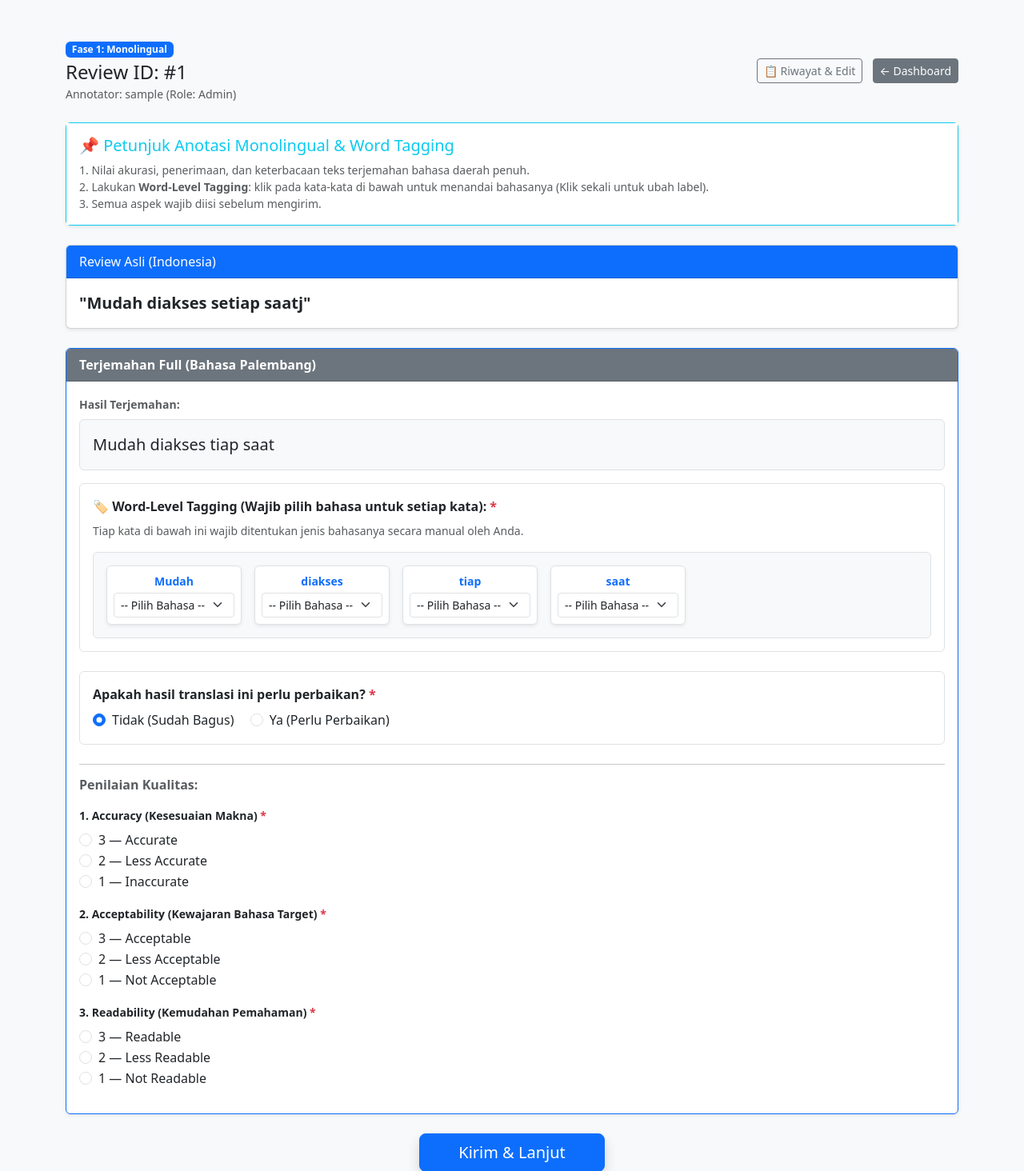
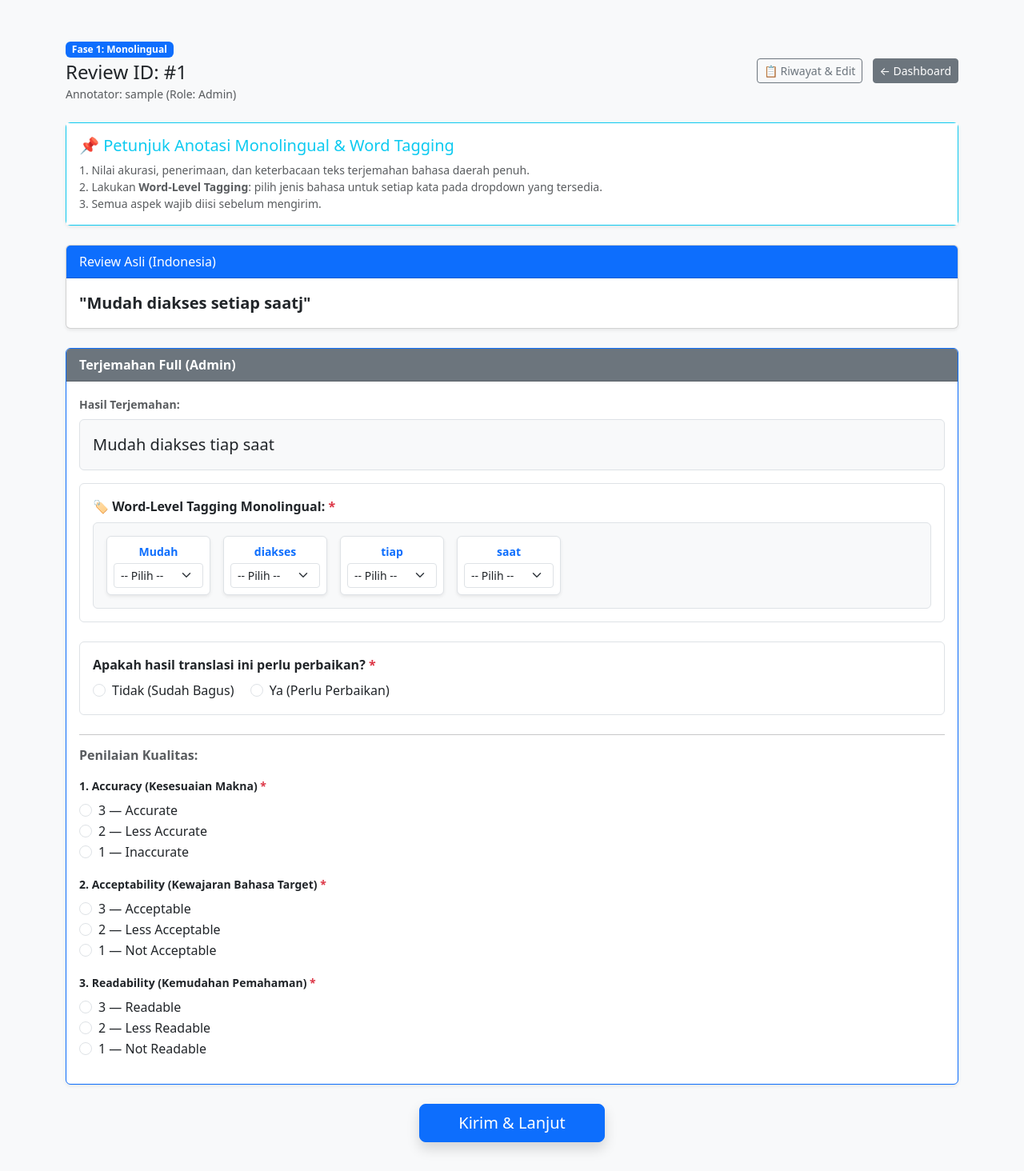
Before and after one commit to magnzetic/kai-annotation-tool, a Flask app: template templates/annotate_mono.html in a window 1280 px wide. Shown: the top 1464 px of the page at 80% size. After the commit the page ends 1439 px from the top, so only its background shows below. Run offline with Flask 3, Linux system fonts and the light colour scheme; the template is opened without the code that fills it: values that come from a table or form of the project are taken from there, others are empty; the visitor is signed in with stand-in values (Sample User, id 1); data comes from the database, SQL or seed files in the repository; some libraries are stand-ins or nearby versions.

Commit message:
Update annotate_mono.html

```diff
--- a/templates/annotate_mono.html
+++ b/templates/annotate_mono.html
@@ -19,20 +19,18 @@
             </div>
         </div>
 
-        <!-- PETUNJUK -->
         <div class="card mb-4 shadow-sm border-info">
             <div class="card-body bg-white">
                 <h5 class="card-title text-info">📌 Petunjuk Anotasi Monolingual & Word Tagging</h5>
                 <p class="card-text small text-muted mb-0">
                     1. Nilai akurasi, penerimaan, dan keterbacaan teks terjemahan bahasa daerah penuh.<br>
-                    2. Lakukan <strong>Word-Level Tagging</strong>: klik pada kata-kata di bawah untuk menandai bahasanya (Klik sekali untuk ubah label).<br>
+                    2. Lakukan <strong>Word-Level Tagging</strong>: pilih jenis bahasa untuk setiap kata pada dropdown yang tersedia.<br>
                     3. Semua aspek wajib diisi sebelum mengirim.
                 </p>
             </div>
         </div>
 
         <form action="{{ url_for('submit_monolingual', review_id=item.id) }}" method="POST">
-            <!-- ORIGINAL -->
             <div class="card mb-4 shadow-sm">
                 <div class="card-header bg-primary text-white">Review Asli (Indonesia)</div>
                 <div class="card-body">
@@ -40,127 +38,34 @@
                 </div>
             </div>
 
-            <!-- TERJEMAHAN MONOLINGUAL -->
             <div class="card mb-4 shadow-sm border-primary">
                 <div class="card-header bg-secondary text-white fw-bold">
-                    Terjemahan Full ({{ 'Bahasa Jawa' if role == 'jawa' else 'Bahasa Palembang' }})
+                    Terjemahan Full ({{ current_user.role | capitalize }})
                 </div>
                 <div class="card-body">
                     <div class="mb-3">
                         <label class="form-label text-muted small fw-bold">Hasil Terjemahan:</label>
-                        <p id="targetTextContent" class="p-3 bg-light rounded fs-5 border">{{ item.trans_jawa if role == 'jawa' else item.trans_palembang }}</p>
+                        <p id="targetTextMono" class="p-3 bg-light rounded fs-5 border">{{ item.trans_jawa if current_user.role == 'jawa' else item.trans_palembang }}</p>
                     </div>
 
-                    <!-- WORD LEVEL TAGGING (KATA PER KATA DENGAN DROPDOWN WAJIB DIISI) -->
                     <div class="mb-4 p-3 bg-white border rounded">
-                        <label class="form-label fw-bold text-dark">🏷️ Word-Level Tagging (Wajib pilih bahasa untuk setiap kata): <span class="text-danger">*</span></label>
-                        <p class="small text-muted mb-3">Tiap kata di bawah ini wajib ditentukan jenis bahasanya secara manual oleh Anda.</p>
-
-                        <div id="wordTagContainer" class="p-3 bg-light border rounded d-flex flex-wrap gap-3">
-                            <!-- Akan digenerate otomatis oleh JavaScript -->
-                        </div>
-                        <!-- Input tersembunyi untuk menampung data JSON hasil tagging -->
-                        <input type="hidden" name="word_tags_json" id="word_tags_json" required>
+                        <label class="form-label fw-bold text-dark">🏷️ Word-Level Tagging Monolingual: <span class="text-danger">*</span></label>
+                        <div id="bubbleContainerMono" class="p-3 bg-light border rounded d-flex flex-wrap gap-3"></div>
+                        <input type="hidden" name="word_tags_json" id="word_tags_mono_input">
                     </div>
 
-                    <script>
-                        // Ambil role user dari backend Flask (misal 'jawa' atau 'palembang')
-                        const userRole = "{{ current_user.role | capitalize }}";
-
-                        const textElem = document.getElementById('targetTextContent');
-                        const container = document.getElementById('wordTagContainer');
-                        const hiddenInput = document.getElementById('word_tags_json');
-
-                        const words = textElem.innerText.trim().split(/\s+/);
-                        let wordTags = words.map(w => ({ word: w, lang: "" })); // Awalnya kosong
-
-                        function renderWordTagger() {
-                            container.innerHTML = '';
-                            words.forEach((word, index) => {
-                                let box = document.createElement('div');
-                                box.className = "p-2 bg-white border rounded shadow-sm text-center";
-                                box.style.minWidth = "130px";
-
-                                let wordLabel = document.createElement('div');
-                                wordLabel.innerText = word;
-                                wordLabel.className = "fw-bold mb-1 text-primary small";
-
-                                let select = document.createElement('select');
-                                select.className = "form-select form-select-sm";
-                                select.required = true; // Wajib diisi
-
-                                // Opsi Default (Kosong)
-                                let optDefault = document.createElement('option');
-                                optDefault.value = "";
-                                optDefault.innerText = "-- Pilih Bahasa --";
-                                optDefault.disabled = true;
-                                optDefault.selected = (wordTags[index].lang === "");
-                                select.appendChild(optDefault);
-
-                                // Opsi Bahasa Indonesia
-                                let optIndo = document.createElement('option');
-                                optIndo.value = "Indonesia";
-                                optIndo.innerText = "Indonesia";
-                                optIndo.selected = (wordTags[index].lang === "Indonesia");
-                                select.appendChild(optIndo);
-
-                                // Opsi Bahasa Daerah sesuai Role (Jawa / Palembang)
-                                let optLocal = document.createElement('option');
-                                optLocal.value = userRole;
-                                optLocal.innerText = userRole; // Otomatis menyesuaikan role (Jawa / Palembang)
-                                optLocal.selected = (wordTags[index].lang === userRole);
-                                select.appendChild(optLocal);
-
-                                // Opsi Lainnya / Asing
-                                let optOther = document.createElement('option');
-                                optOther.value = "Lainnya";
-                                optOther.innerText = "Lainnya / Asing";
-                                optOther.selected = (wordTags[index].lang === "Lainnya");
-                                select.appendChild(optOther);
-
-                                // Event saat dipilih
-                                select.onchange = (e) => {
-                                    wordTags[index].lang = e.target.value;
-                                    hiddenInput.value = JSON.stringify(wordTags);
-                                };
-
-                                box.appendChild(wordLabel);
-                                box.appendChild(select);
-                                container.appendChild(box);
-                            });
-
-                            hiddenInput.value = wordTags.every(t => t.lang !== "") ? JSON.stringify(wordTags) : "";
-                        }
-
-                        renderWordTagger();
-
-                        // Validasi submit agar tidak ada kata yang terlewat kosong
-                        document.querySelector('form').onsubmit = function(e) {
-                            for(let i = 0; i < wordTags.length; i++) {
-                                if(!wordTags[i].lang) {
-                                    alert(`Mohon pilih bahasa untuk kata ke-${i+1} ("${words[i]}")!`);
-                                    e.preventDefault();
-                                    return false;
-                                }
-                            }
-                            hiddenInput.value = JSON.stringify(wordTags);
-                        };
-                    </script>
-
-                    <!-- PERLU PERBAIKAN -->
                     <div class="mb-4 p-3 bg-white border rounded">
                         <label class="form-label fw-bold text-dark d-block mb-2">Apakah hasil translasi ini perlu perbaikan? <span class="text-danger">*</span></label>
                         <div class="form-check form-check-inline">
-                            <input class="form-check-input need-rev-full" type="radio" name="need_rev_full" id="rev_full_no" value="no" {% if not anno.rev_full or anno.rev_full == "" %}checked{% endif %} required>
+                            <input class="form-check-input need-rev-full" type="radio" name="need_rev_full" id="rev_full_no" value="no" required>
                             <label class="form-check-label" for="rev_full_no">Tidak (Sudah Bagus)</label>
                         </div>
                         <div class="form-check form-check-inline">
-                            <input class="form-check-input need-rev-full" type="radio" name="need_rev_full" id="rev_full_yes" value="yes" {% if anno.rev_full and anno.rev_full != "" %}checked{% endif %} required>
+                            <input class="form-check-input need-rev-full" type="radio" name="need_rev_full" id="rev_full_yes" value="yes" required>
                             <label class="form-check-label" for="rev_full_yes">Ya (Perlu Perbaikan)</label>
                         </div>
                     </div>
 
-                    <!-- REVISI TEXT -->
                     <div id="container_rev_full" class="mb-4 d-none">
                         <label class="form-label fw-bold text-danger">✍️ Masukkan Teks Revisi: <span class="text-danger">*</span></label>
                         <textarea id="rev_full" name="rev_full" class="form-control" rows="2" placeholder="Ketik perbaikan teks di sini..."></textarea>
@@ -169,7 +74,6 @@
                     <hr>
                     <h6 class="text-muted fw-bold mb-3">Penilaian Kualitas:</h6>
 
-                    <!-- ACCURACY -->
                     <div class="mb-3">
                         <label class="form-label fw-bold small">1. Accuracy (Kesesuaian Makna) <span class="text-danger">*</span></label>
                         <div class="form-check"><input class="form-check-input" type="radio" name="acc_full" value="3" required><label class="form-check-label">3 — Accurate</label></div>
@@ -177,7 +81,6 @@
                         <div class="form-check"><input class="form-check-input" type="radio" name="acc_full" value="1"><label class="form-check-label">1 — Inaccurate</label></div>
                     </div>
 
-                    <!-- ACCEPTABILITY -->
                     <div class="mb-3">
                         <label class="form-label fw-bold small">2. Acceptability (Kewajaran Bahasa Target) <span class="text-danger">*</span></label>
                         <div class="form-check"><input class="form-check-input" type="radio" name="accept_full" value="3" required><label class="form-check-label">3 — Acceptable</label></div>
@@ -185,7 +88,6 @@
                         <div class="form-check"><input class="form-check-input" type="radio" name="accept_full" value="1"><label class="form-check-label">1 — Not Acceptable</label></div>
                     </div>
 
-                    <!-- READABILITY -->
                     <div class="mb-3">
                         <label class="form-label fw-bold small">3. Readability (Kemudahan Pemahaman) <span class="text-danger">*</span></label>
                         <div class="form-check"><input class="form-check-input" type="radio" name="read_full" value="3" required><label class="form-check-label">3 — Readable</label></div>
@@ -202,7 +104,8 @@
     </div>
 
     <script>
-        // Toggle Revisi
+        const userRole = "{{ current_user.role | capitalize }}";
+
         document.querySelectorAll('.need-rev-full').forEach(radio => {
             radio.addEventListener('change', function() {
                 let container = document.getElementById('container_rev_full');
@@ -218,40 +121,73 @@
             });
         });
 
-        // Script Interaktif Word-Level Tagging (Bubble System)
         const textElem = document.getElementById('targetTextMono');
         const container = document.getElementById('bubbleContainerMono');
-        const hiddenInput = document.getElementById('word_tags_mono');
+        const hiddenInput = document.getElementById('word_tags_mono_input');
 
         const words = textElem.innerText.trim().split(/\s+/);
-        let tags = words.map(w => ({ word: w, lang: 'Daerah' })); // Default label
+        let wordTags = words.map(w => ({ word: w, lang: "" }));
 
-        function renderBubbles() {
+        function render() {
             container.innerHTML = '';
-            words.forEach((word, idx) => {
-                let badge = document.createElement('span');
-                badge.innerText = word + ` (${tags[idx].lang})`;
-                badge.className = "badge p-2 cursor-pointer user-select-none ";
+            words.forEach((word, index) => {
+                let box = document.createElement('div');
+                box.className = "p-2 bg-white border rounded shadow-sm text-center";
+                box.style.minWidth = "120px";
 
-                // Warna badge berdasarkan bahasa
-                if(tags[idx].lang === 'Daerah') badge.classList.add('bg-success');
-                else if(tags[idx].lang === 'Indonesia') badge.classList.add('bg-primary');
-                else badge.classList.add('bg-warning', 'text-dark');
+                let label = document.createElement('div');
+                label.innerText = word;
+                label.className = "fw-bold mb-1 text-primary small";
 
-                // Klik untuk mengganti tag bahasa
-                badge.onclick = () => {
-                    if(tags[idx].lang === 'Daerah') tags[idx].lang = 'Indonesia';
-                    else if(tags[idx].lang === 'Indonesia') tags[idx].lang = 'Lainnya';
-                    else tags[idx].lang = 'Daerah';
+                let select = document.createElement('select');
+                select.className = "form-select form-select-sm";
+                select.required = true;
 
-                    hiddenInput.value = JSON.stringify(tags);
-                    renderBubbles();
+                let optDefault = document.createElement('option');
+                optDefault.value = "";
+                optDefault.innerText = "-- Pilih --";
+                optDefault.disabled = true;
+                optDefault.selected = true;
+                select.appendChild(optDefault);
+
+                let optIndo = document.createElement('option');
+                optIndo.value = "Indonesia";
+                optIndo.innerText = "Indonesia";
+                select.appendChild(optIndo);
+
+                let optLocal = document.createElement('option');
+                optLocal.value = userRole;
+                optLocal.innerText = userRole;
+                select.appendChild(optLocal);
+
+                let optOther = document.createElement('option');
+                optOther.value = "Lainnya";
+                optOther.innerText = "Lainnya";
+                select.appendChild(optOther);
+
+                select.onchange = (e) => {
+                    wordTags[index].lang = e.target.value;
+                    hiddenInput.value = JSON.stringify(wordTags);
                 };
-                container.appendChild(badge);
+
+                box.appendChild(label);
+                box.appendChild(select);
+                container.appendChild(box);
             });
-            hiddenInput.value = JSON.stringify(tags);
+            hiddenInput.value = "";
         }
-        renderBubbles();
+        render();
+
+        document.querySelector('form').onsubmit = function(e) {
+            for(let i = 0; i < wordTags.length; i++) {
+                if(!wordTags[i].lang) {
+                    alert(`Mohon lengkapi pilihan bahasa untuk kata ke-${i+1} ("${words[i]}")!`);
+                    e.preventDefault();
+                    return false;
+                }
+            }
+            hiddenInput.value = JSON.stringify(wordTags);
+        };
     </script>
 </body>
 </html>
```
